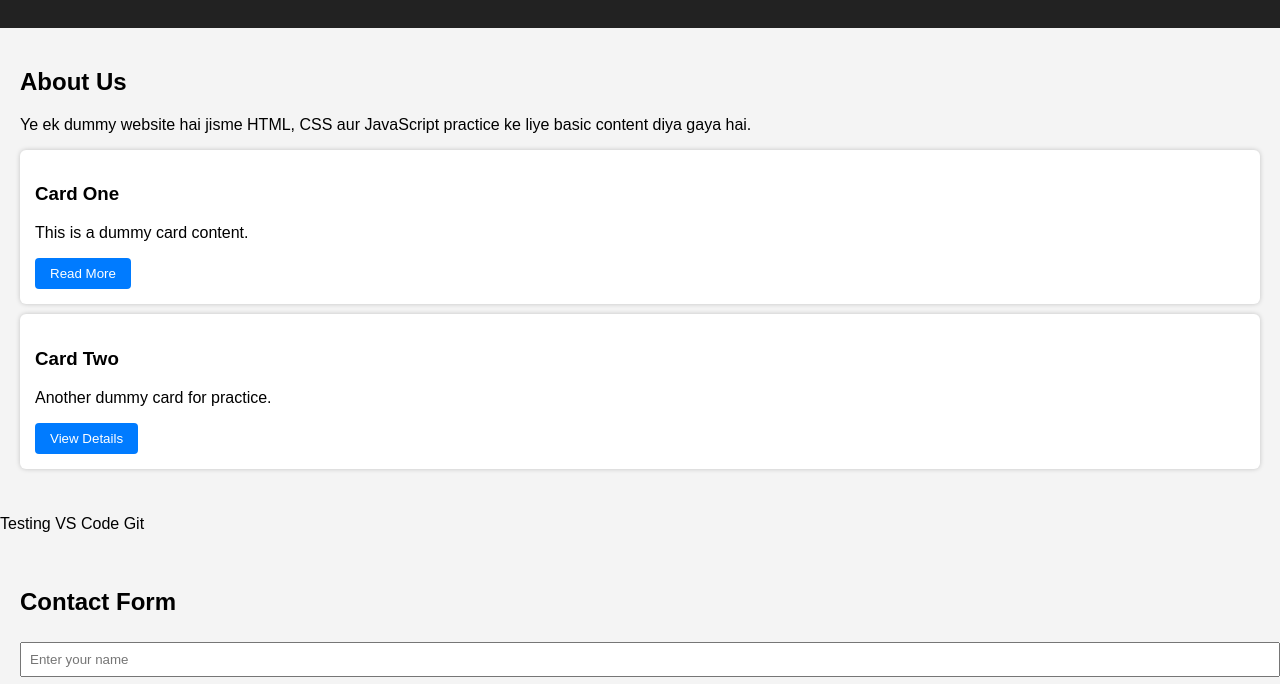
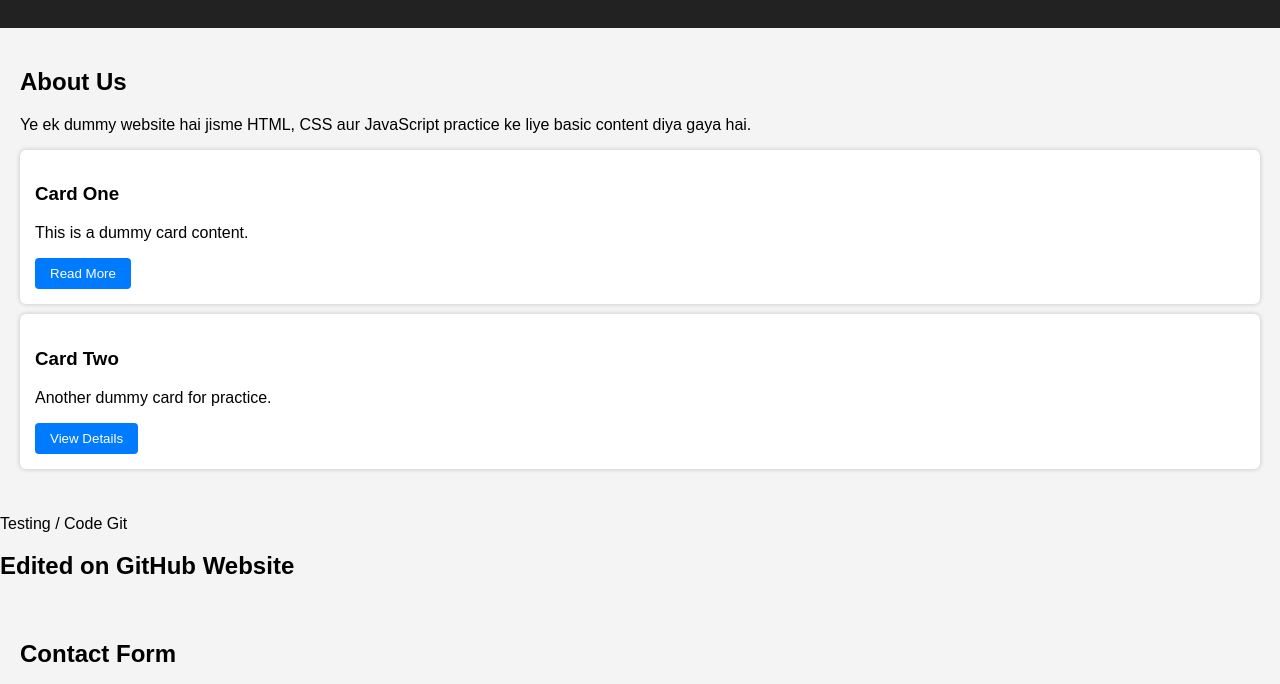
Before and after one commit to SaurabhYaduvanshi2025/GitPractice, a plain HTML site: page index.html in a window 1280 px wide. Shown: the part 116-800 px from the top of the page. Drawn offline with Linux system fonts and the light colour scheme.

Commit message:
Update index.html

```diff
--- a/index.html
+++ b/index.html
@@ -78,7 +78,8 @@
             <button>View Details</button>
         </div>
     </section>
-         <p>Testing VS Code Git</p>
+         <p>Testing / Code Git</p>
+         <h2>Edited on GitHub Website</h2>
 
     <section>
         <h2>Contact Form</h2>
```
